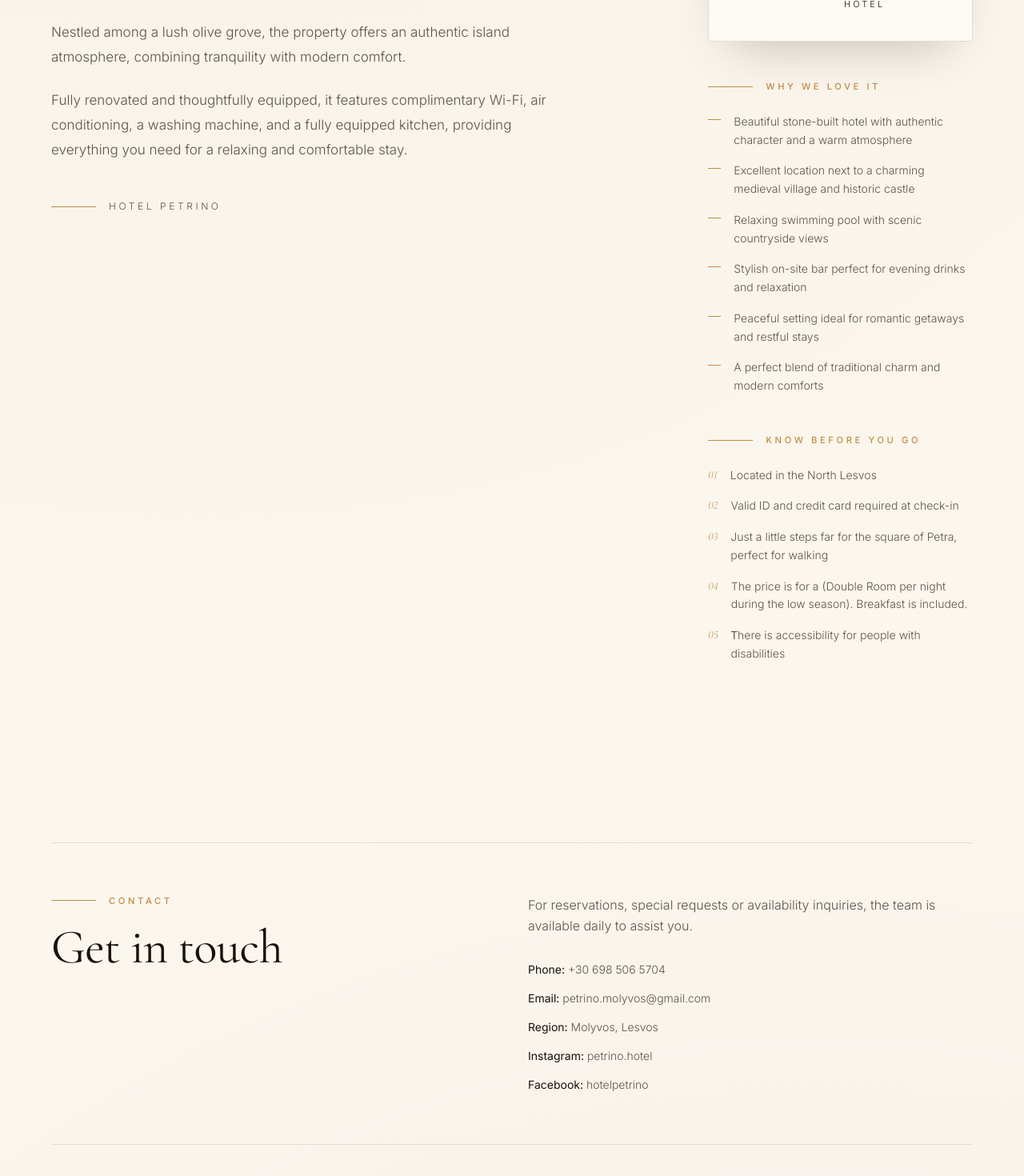
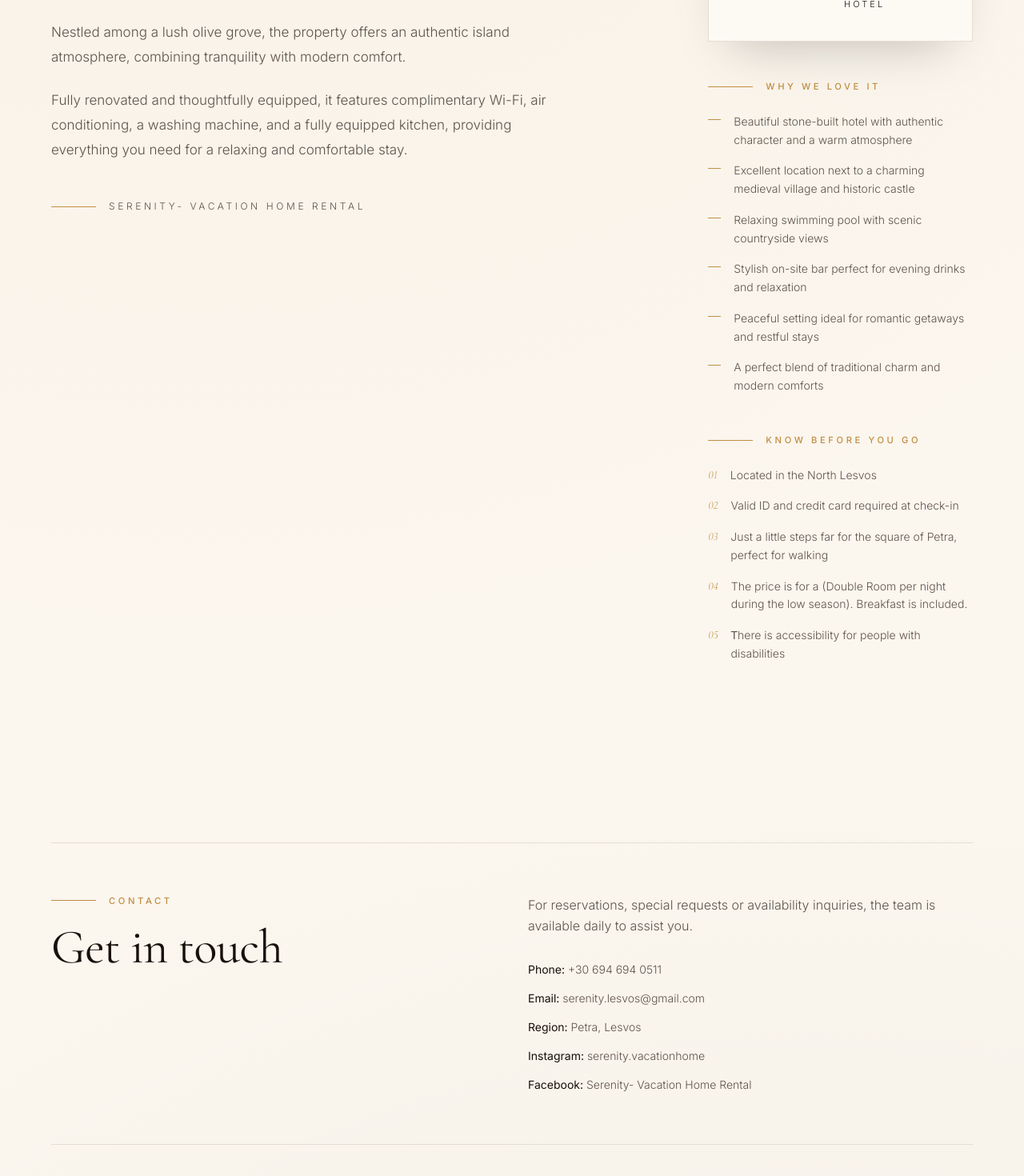
Before and after one commit to amamouridis06/lesvos-travel-guide, a Next.js app: page /accommodation/serenity in a window 1280 px wide. Shown: the part 1479-2949 px from the top of the page at 80% size. Built offline with nearby package versions, Linux system fonts and the light colour scheme.

Commit message:
commit serenity

```diff
--- a/app/accommodation/serenity/page.tsx
+++ b/app/accommodation/serenity/page.tsx
@@ -247,7 +247,7 @@ export default function PPUrban() {
 
                         <div className="mt-12 flex items-center gap-4 text-xs uppercase tracking-[0.24em] md:tracking-[0.3em]" style={{ color: "var(--ms-muted)" }}>
                             <span className="ms-hairline" />
-                            <span>Hotel Petrino</span>
+                            <span>Serenity- Vacation  Home Rental</span>
                         </div>
                     </main>
 
@@ -340,11 +340,11 @@ export default function PPUrban() {
                             For reservations, special requests or availability inquiries, the team is available daily to assist you.
                         </p>
                         <div className="mt-8 space-y-4 text-sm" style={{ color: "var(--ms-muted)" }}>
-                            <p><strong className="text-[color:var(--ms-fg)]">Phone:</strong> +30 698 506 5704 </p>
-                            <p><strong className="text-[color:var(--ms-fg)]">Email:</strong> petrino.molyvos@gmail.com </p>
-                            <p><strong className="text-[color:var(--ms-fg)]">Region:</strong> Molyvos, Lesvos </p>
-                            <p><strong className="text-[color:var(--ms-fg)]">Instagram:</strong> petrino.hotel</p>
-                            <p><strong className="text-[color:var(--ms-fg)]">Facebook:</strong> hotelpetrino</p>
+                            <p><strong className="text-[color:var(--ms-fg)]">Phone:</strong> +30 694 694 0511</p>
+                            <p><strong className="text-[color:var(--ms-fg)]">Email:</strong> serenity.lesvos@gmail.com </p>
+                            <p><strong className="text-[color:var(--ms-fg)]">Region:</strong> Petra, Lesvos </p>
+                            <p><strong className="text-[color:var(--ms-fg)]">Instagram:</strong> serenity.vacationhome</p>
+                            <p><strong className="text-[color:var(--ms-fg)]">Facebook:</strong>  Serenity- Vacation  Home Rental</p>
                         </div>
                     </div>
                 </div>
```
